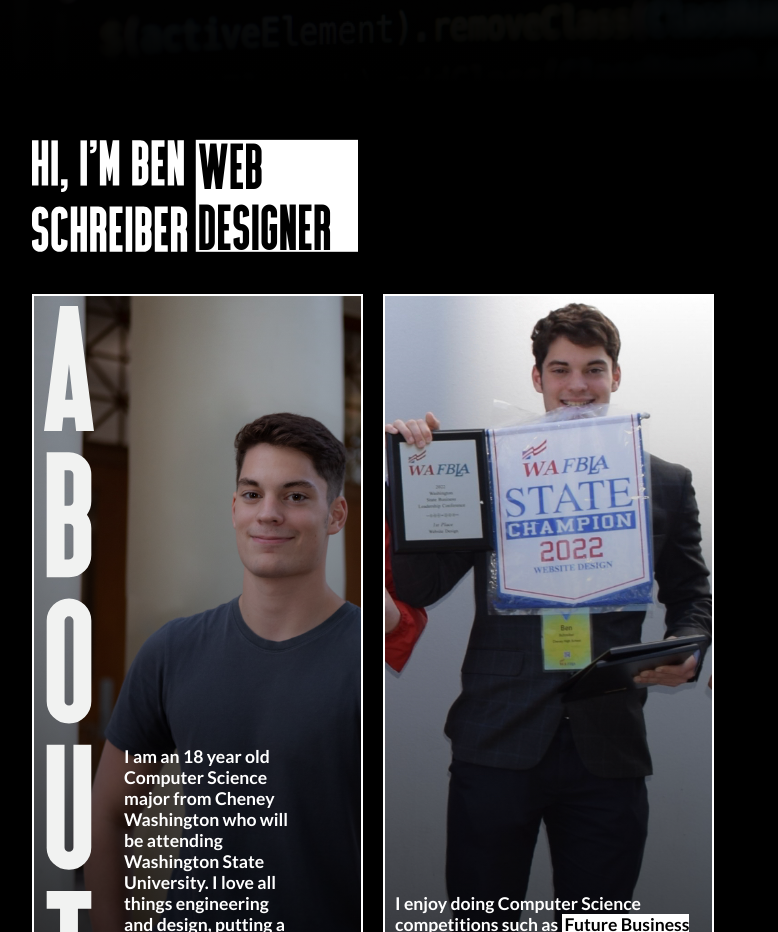
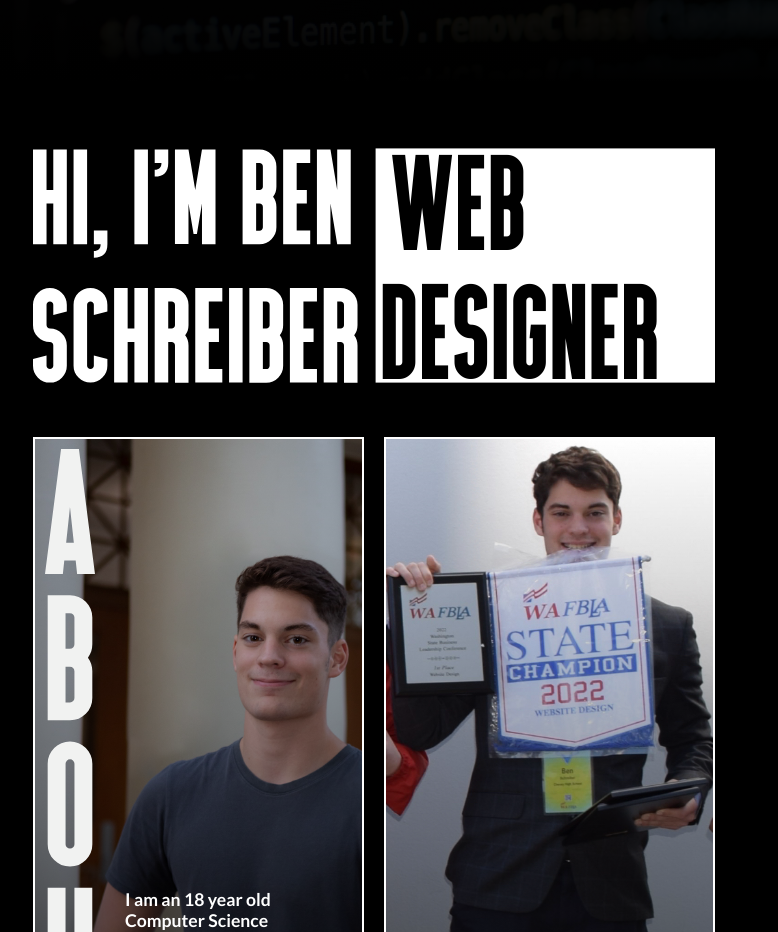
Before and after one commit to bens-schreiber/portfolio-2022, a React (Create React App) app: page / in a window 1280 px wide. Shown: the part 800-1732 px from the top of the page, without its empty margins (267-1045 px from the left). Built offline with nearby package versions, Linux system fonts and the light colour scheme.

Commit message:
fixed careers svg not spanning both columns

```diff
--- a/src/pages/home/components/about/about.css
+++ b/src/pages/home/components/about/about.css
@@ -1,9 +1,7 @@
 .abt-container {
     display: grid;
-    justify-content: center;
     gap: 30px;
     padding: 30px;
-    overflow: hidden;
 }
 
 .abt-container img {
--- a/src/pages/home/components/about/assets/careers.tsx
+++ b/src/pages/home/components/about/assets/careers.tsx
@@ -11,7 +11,7 @@ export default class CareerSVG extends React.Component {
   }
 
   render = () =>
-    <svg id="a" xmlns="http://www.w3.org/2000/svg" onLoad={() => { console.log("hi") }} viewBox="0 0 236.43 95.18">
+    <svg id="careers" xmlns="http://www.w3.org/2000/svg" viewBox="0 0 236.43 95.18">
       <defs>
         <style type="text/css">{`
       @font-face {
@@ -27,6 +27,7 @@ export default class CareerSVG extends React.Component {
         fill: #000;
         font-family: BoldTestament;
         font-size: 48.23px;
+        user-select: none;
     }`}
         </style>
       </defs>
```
